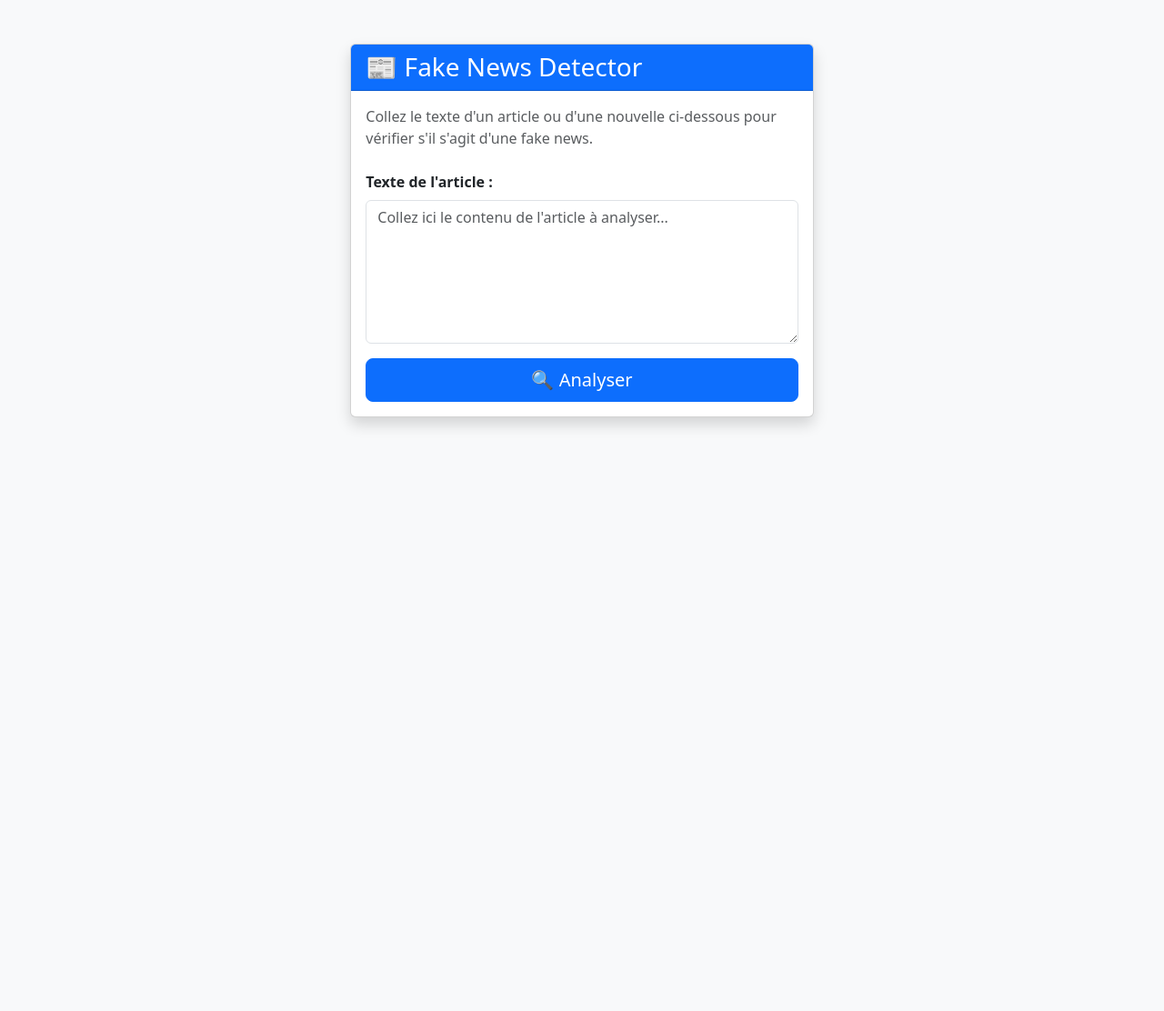
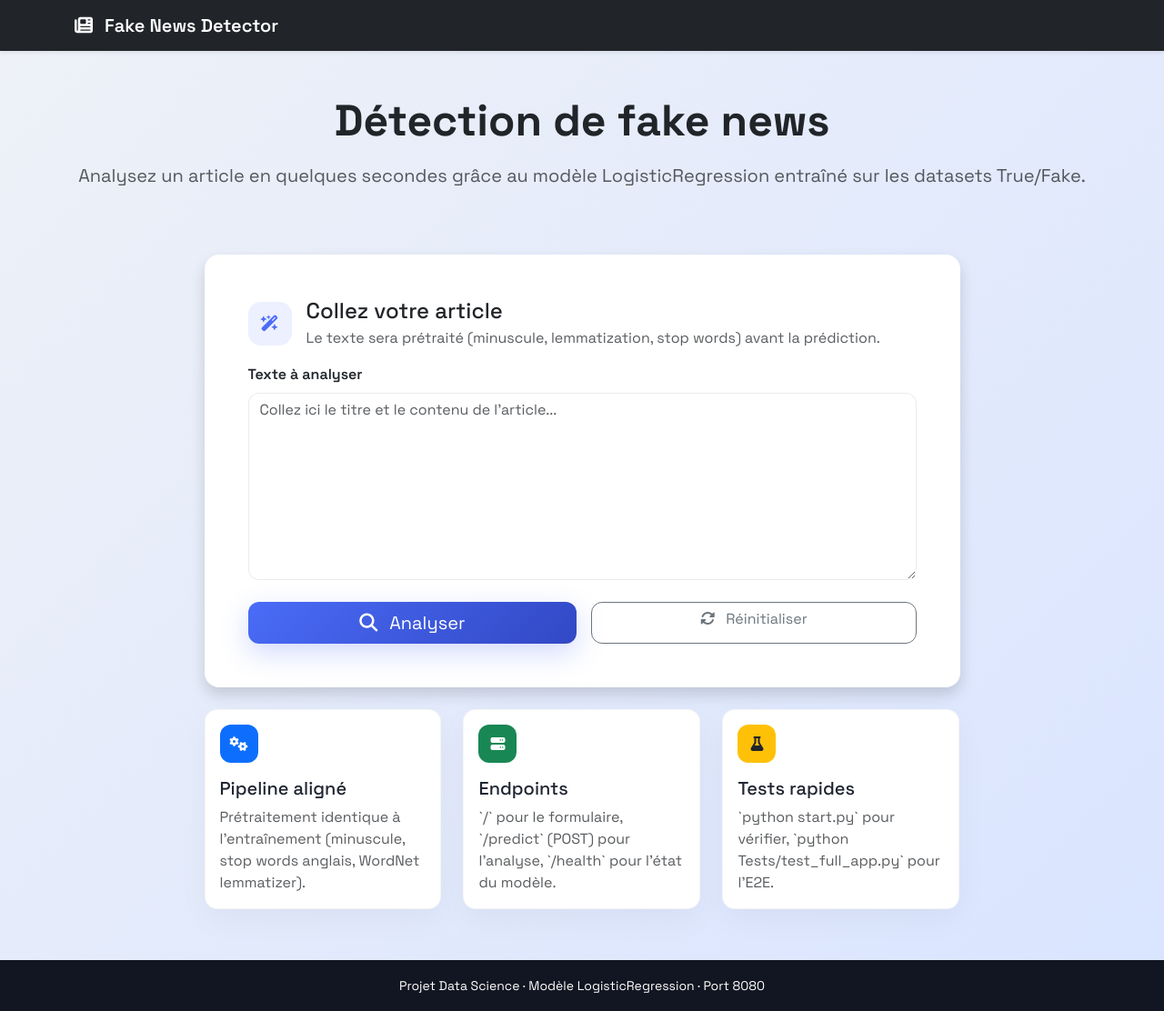
Before and after one commit to thejokers69/fake-news-detector, a Flask app: page / in a window 1280 px wide. Shown: the whole page at 91% size. Before the commit the page ends 470 px from the top, so only its background shows below. Run offline with Flask 3, Linux system fonts and the light colour scheme; parts of the project's set-up code (start-up, migrations or seed data) failed here and were passed over.

Commit message:
feat: Add Docker support, deployment workflows, and enhance UI for Fake News Detector

```diff
--- a/app.py
+++ b/app.py
@@ -114,7 +114,7 @@ def predict_fake_news(text):
 @app.route("/", methods=["GET"])
 def home():
     """Page d'accueil avec le formulaire"""
-    return render_template("index.html")
+    return render_template("index.html", submitted_text="")
 
 
 @app.route("/predict", methods=["POST"])
@@ -134,11 +134,19 @@ def predict():
             # Prédiction
             prediction = predict_fake_news(news_text)
 
-        return render_template("index.html", prediction=prediction)
+            # Ajouter un aperçu pour l'affichage
+            prediction["input_preview"] = news_text[:240]
+            prediction["input_length"] = len(news_text)
+
+        return render_template(
+            "index.html", prediction=prediction, submitted_text=news_text
+        )
 
     except Exception as e:
         prediction = {"label": "Erreur", "probability": 0.0, "error": str(e)}
-        return render_template("index.html", prediction=prediction)
+        return render_template(
+            "index.html", prediction=prediction, submitted_text=news_text
+        )
 
 
 @app.route("/health")
--- /dev/null
+++ b/runtime.txt
@@ -0,0 +1 @@
+python-3.10.12
--- /dev/null
+++ b/static/css/style.css
@@ -0,0 +1,132 @@
+@import url('https://fonts.googleapis.com/css2?family=Space+Grotesk:wght@400;500;600;700&display=swap');
+
+:root {
+  --bg-gradient: linear-gradient(135deg, #eef1f7 0%, #d9e4ff 100%);
+  --primary: #4a6cf7;
+  --primary-dark: #3248c5;
+  --success: #2ecc71;
+  --danger: #e74c3c;
+  --muted: #6c757d;
+  --card-radius: 16px;
+}
+
+* {
+  box-sizing: border-box;
+}
+
+body {
+  font-family: 'Space Grotesk', 'Segoe UI', system-ui, -apple-system, sans-serif;
+  background: var(--bg-gradient);
+  color: #1f2430;
+  min-height: 100vh;
+}
+
+.navbar {
+  backdrop-filter: blur(8px);
+}
+
+.hero-section {
+  padding: 48px 0;
+}
+
+.form-card,
+.result-card {
+  border-radius: var(--card-radius);
+  border: 1px solid rgba(0, 0, 0, 0.03);
+}
+
+.pill-icon {
+  width: 48px;
+  height: 48px;
+  border-radius: 14px;
+  background: rgba(74, 108, 247, 0.1);
+  color: var(--primary);
+  display: inline-flex;
+  align-items: center;
+  justify-content: center;
+  font-size: 1.1rem;
+}
+
+textarea.form-control {
+  border-radius: 12px;
+  border: 1px solid rgba(0, 0, 0, 0.08);
+  background: #fff;
+  transition: all 0.25s ease;
+}
+
+textarea.form-control:focus {
+  border-color: var(--primary);
+  box-shadow: 0 0 0 0.2rem rgba(74, 108, 247, 0.15);
+}
+
+.btn-primary {
+  background: linear-gradient(135deg, var(--primary) 0%, var(--primary-dark) 100%);
+  border: none;
+  border-radius: 12px;
+  box-shadow: 0 10px 30px rgba(74, 108, 247, 0.25);
+}
+
+.btn-primary:hover {
+  transform: translateY(-1px);
+  box-shadow: 0 12px 34px rgba(74, 108, 247, 0.3);
+}
+
+.btn-outline-secondary {
+  border-radius: 12px;
+}
+
+.result-icon {
+  width: 90px;
+  height: 90px;
+  border-radius: 22px;
+  display: inline-flex;
+  align-items: center;
+  justify-content: center;
+  font-size: 2.2rem;
+  background: #f3f4f6;
+}
+
+.result-icon.fake {
+  color: var(--danger);
+  background: rgba(231, 76, 60, 0.08);
+}
+
+.result-icon.real {
+  color: var(--success);
+  background: rgba(46, 204, 113, 0.08);
+}
+
+.progress.confidence-bar {
+  height: 12px;
+  border-radius: 999px;
+  background: rgba(0, 0, 0, 0.05);
+}
+
+.preview-box {
+  padding: 16px;
+  background: #f9fafc;
+  border-radius: 12px;
+  border: 1px solid rgba(0, 0, 0, 0.04);
+}
+
+.info-cards .info-card {
+  background: #fff;
+  border-radius: 14px;
+  border: 1px solid rgba(0, 0, 0, 0.04);
+  box-shadow: 0 12px 34px rgba(0, 0, 0, 0.04);
+}
+
+.icon-pill {
+  width: 42px;
+  height: 42px;
+  border-radius: 12px;
+  display: inline-flex;
+  align-items: center;
+  justify-content: center;
+  font-size: 1rem;
+}
+
+.footer {
+  background: #121622;
+  margin-top: 32px;
+}
--- a/templates/index.html
+++ b/templates/index.html
@@ -5,95 +5,213 @@
     <meta name="viewport" content="width=device-width, initial-scale=1.0" />
     <title>Fake News Detector</title>
     <link
-      href="https://cdn.jsdelivr.net/npm/bootstrap@5.3.0/dist/css/bootstrap.min.css"
+      href="https://cdn.jsdelivr.net/npm/bootstrap@5.3.2/dist/css/bootstrap.min.css"
       rel="stylesheet"
     />
-    <style>
-      .result-card {
-        margin-top: 20px;
-      }
-      .fake-result {
-        border-left: 5px solid #dc3545;
-      }
-      .real-result {
-        border-left: 5px solid #28a745;
-      }
-      body {
-        background-color: #f8f9fa;
-      }
-      .container {
-        max-width: 800px;
-      }
-    </style>
+    <link
+      rel="stylesheet"
+      href="https://cdnjs.cloudflare.com/ajax/libs/font-awesome/6.4.2/css/all.min.css"
+    />
+    <link
+      rel="stylesheet"
+      href="{{ url_for('static', filename='css/style.css') }}"
+    />
   </head>
   <body>
-    <div class="container mt-5">
+    <nav class="navbar navbar-expand-lg navbar-dark bg-dark shadow-sm">
+      <div class="container">
+        <a class="navbar-brand fw-semibold" href="/">
+          <i class="fa-solid fa-newspaper me-2"></i>
+          Fake News Detector
+        </a>
+      </div>
+    </nav>
+
+    <header class="hero-section text-center text-dark">
+      <div class="container">
+        <h1 class="display-5 fw-bold mb-3">Détection de fake news</h1>
+        <p class="lead text-muted mb-0">
+          Analysez un article en quelques secondes grâce au modèle
+          LogisticRegression entraîné sur les datasets True/Fake.
+        </p>
+      </div>
+    </header>
+
+    <main class="container py-4">
       <div class="row justify-content-center">
-        <div class="col-md-8">
-          <div class="card shadow">
-            <div class="card-header bg-primary text-white">
-              <h1 class="h3 mb-0">📰 Fake News Detector</h1>
+        <div class="col-lg-10 col-xl-9">
+          <div class="card shadow form-card border-0 mb-4">
+            <div class="card-body p-4 p-md-5">
+              <div class="d-flex align-items-center gap-3 mb-3">
+                <div class="pill-icon">
+                  <i class="fa-solid fa-wand-magic-sparkles"></i>
                 </div>
-            <div class="card-body">
-              <p class="text-muted mb-4">
-                Collez le texte d'un article ou d'une nouvelle ci-dessous pour
-                vérifier s'il s'agit d'une fake news.
+                <div>
+                  <h2 class="h4 mb-1">Collez votre article</h2>
+                  <p class="text-muted mb-0">
+                    Le texte sera prétraité (minuscule, lemmatization, stop
+                    words) avant la prédiction.
                   </p>
+                </div>
+              </div>
 
-              <form method="POST" action="/predict">
-                <div class="mb-3">
-                  <label for="news_text" class="form-label fw-bold"
-                    >Texte de l'article :</label
-                  >
+              <form method="POST" action="/predict" novalidate>
+                <div class="mb-4">
+                  <label for="news_text" class="form-label fw-semibold">
+                    Texte à analyser
+                  </label>
                   <textarea
                     class="form-control"
                     id="news_text"
                     name="news_text"
-                    rows="6"
-                    placeholder="Collez ici le contenu de l'article à analyser..."
+                    rows="8"
+                    placeholder="Collez ici le titre et le contenu de l'article..."
                     required
-                  ></textarea>
+                  >
+{{ submitted_text or '' }}</textarea
+                  >
                 </div>
 
-                <div class="d-grid">
-                  <button type="submit" class="btn btn-primary btn-lg">
-                    🔍 Analyser
+                <div class="d-grid d-sm-flex gap-3">
+                  <button
+                    type="submit"
+                    class="btn btn-primary btn-lg flex-fill"
+                  >
+                    <i class="fa-solid fa-magnifying-glass me-2"></i>
+                    Analyser
                   </button>
+                  <a href="/" class="btn btn-outline-secondary flex-fill">
+                    <i class="fa-solid fa-rotate me-2"></i>
+                    Réinitialiser
+                  </a>
                 </div>
               </form>
+            </div>
+          </div>
 
-              {% if prediction %}
+          {% if prediction %} {% set is_error = prediction.label == 'Erreur' %}
+          {% if is_error %}
+          <div class="alert alert-warning shadow-sm" role="alert">
+            <i class="fa-solid fa-circle-exclamation me-2"></i>
+            {{ prediction.error or "Une erreur est survenue pendant l'analyse."
+            }}
+          </div>
+          {% else %} {% set is_fake = prediction.label == 'Fake' %} {% set
+          confidence = (prediction.probability * 100) | round(1) %}
+          <div class="card shadow result-card border-0 mb-4">
+            <div class="card-body p-4 p-md-5 text-center">
+              <div class="result-icon {{ 'fake' if is_fake else 'real' }} mb-3">
+                {% if is_fake %}
+                <i class="fa-solid fa-triangle-exclamation"></i>
+                {% else %}
+                <i class="fa-solid fa-shield-check"></i>
+                {% endif %}
+              </div>
+
+              <h3
+                class="mb-2 {{ 'text-danger' if is_fake else 'text-success' }}"
+              >
+                {% if is_fake %}Article suspecté de désinformation{% else
+                %}Article probablement authentique{% endif %}
+              </h3>
+              <p class="text-muted mb-4">
+                Modèle LogisticRegression (TF-IDF bi-grammes) entraîné sur
+                DATASETS/True.csv et DATASETS/Fake.csv.
+              </p>
+
               <div
-                class="result-card card mt-4 {% if prediction.label == 'Fake' %}fake-result{% else %}real-result{% endif %}"
+                class="d-flex justify-content-center align-items-center gap-3 mb-3"
               >
-                <div class="card-body">
-                  <h5 class="card-title">
-                    {% if prediction.label == 'Fake' %} ❌ Résultat : Fake News
-                    {% else %} ✅ Résultat : Article Authentique {% endif %}
-                  </h5>
-                  <p class="card-text">
-                    <strong>Probabilité :</strong> {{
-                    "%.1f"|format(prediction.probability * 100) }}%
-                  </p>
-                  <div class="progress mt-3">
+                <span
+                  class="badge rounded-pill {{ 'bg-danger' if is_fake else 'bg-success' }} px-3 py-2"
+                >
+                  {{ 'Fake' if is_fake else 'Real' }}
+                </span>
+                <span class="badge bg-secondary px-3 py-2"
+                  >Confiance : {{ confidence }}%</span
+                >
+              </div>
+
               <div
-                      class="progress-bar {% if prediction.label == 'Fake' %}bg-danger{% else %}bg-success{% endif %}"
+                class="progress confidence-bar mb-4"
                 role="progressbar"
-                      style="width: {{ prediction.probability * 100 }}%"
-                      aria-valuenow="{{ prediction.probability * 100 }}"
                 aria-valuemin="0"
                 aria-valuemax="100"
+                aria-valuenow="{{ confidence }}"
+              >
+                <div
+                  class="progress-bar {{ 'bg-danger' if is_fake else 'bg-success' }}"
+                  style="width: {{ confidence }}%"
                 ></div>
               </div>
-                </div>
+
+              {% if prediction.input_preview %}
+              <div class="text-start preview-box">
+                <p class="text-muted small mb-2">
+                  Extrait analysé ({{ prediction.input_length }} caractères) :
+                </p>
+                <blockquote class="blockquote mb-0">
+                  <p class="mb-0">
+                    {{ prediction.input_preview }}{% if prediction.input_length
+                    > 240 %}…{% endif %}
+                  </p>
+                </blockquote>
               </div>
               {% endif %}
             </div>
           </div>
+          {% endif %} {% endif %}
+
+          <section class="info-cards row g-3 g-md-4">
+            <div class="col-md-4">
+              <div class="info-card h-100 p-3">
+                <div class="icon-pill bg-primary text-white">
+                  <i class="fa-solid fa-gears"></i>
+                </div>
+                <h5 class="mt-3 mb-2">Pipeline aligné</h5>
+                <p class="text-muted mb-0">
+                  Prétraitement identique à l'entraînement (minuscule, stop
+                  words anglais, WordNet lemmatizer).
+                </p>
               </div>
             </div>
+            <div class="col-md-4">
+              <div class="info-card h-100 p-3">
+                <div class="icon-pill bg-success text-white">
+                  <i class="fa-solid fa-server"></i>
                 </div>
+                <h5 class="mt-3 mb-2">Endpoints</h5>
+                <p class="text-muted mb-0">
+                  `/` pour le formulaire, `/predict` (POST) pour l'analyse,
+                  `/health` pour l'état du modèle.
+                </p>
+              </div>
+            </div>
+            <div class="col-md-4">
+              <div class="info-card h-100 p-3">
+                <div class="icon-pill bg-warning text-dark">
+                  <i class="fa-solid fa-flask"></i>
+                </div>
+                <h5 class="mt-3 mb-2">Tests rapides</h5>
+                <p class="text-muted mb-0">
+                  `python start.py` pour vérifier, `python
+                  Tests/test_full_app.py` pour l'E2E.
+                </p>
+              </div>
+            </div>
+          </section>
+        </div>
+      </div>
+    </main>
 
-    <script src="https://cdn.jsdelivr.net/npm/bootstrap@5.3.0/dist/js/bootstrap.bundle.min.js"></script>
+    <footer class="footer text-center text-white py-3">
+      <div class="container">
+        <small
+          >Projet Data Science · Modèle LogisticRegression · Port 8080</small
+        >
+      </div>
+    </footer>
+
+    <script src="https://cdn.jsdelivr.net/npm/bootstrap@5.3.2/dist/js/bootstrap.bundle.min.js"></script>
   </body>
 </html>
```
Also changed, not shown: .github/copilot-instructions.md (added), .github/workflows/deploy-heroku.yml (added), .github/workflows/deploy-railway.yml (added), .github/workflows/upload-model-artifacts.yml (added), 4 other files. Lines whose indentation alone changed are shown as unchanged.
